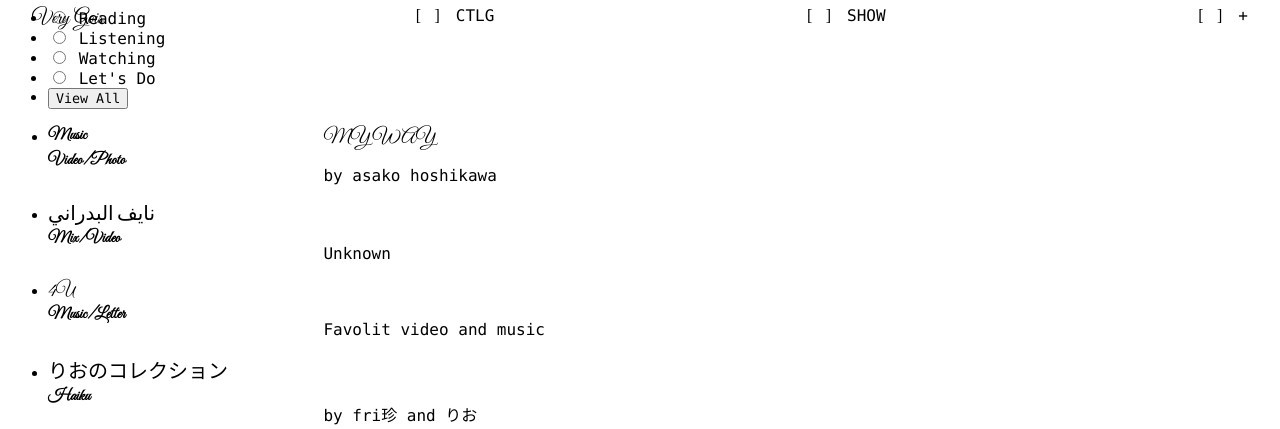
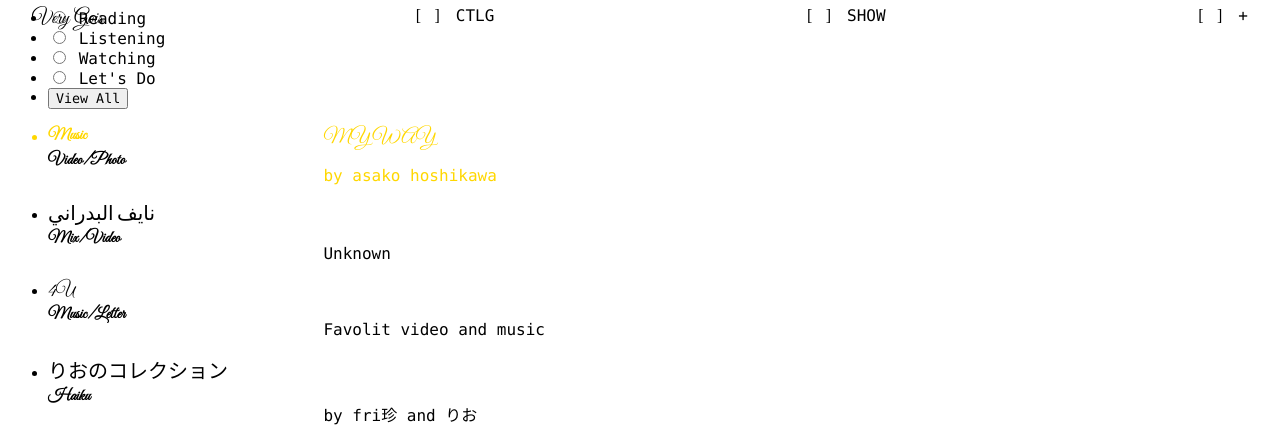
Before and after one commit to verygois/vg.pe.hu, a PHP site: page /up/index.php in a window 1280 px wide, with the pointer over the restyled element. Shown: the top 429 px of the page. Run offline with PHP 8.4, Linux system fonts and the light colour scheme; some libraries are stand-ins or nearby versions.

Commit message:
Update index.php

```diff
--- a/up/index.php
+++ b/up/index.php
@@ -72,6 +72,7 @@ $("#menu").load("/cv/menu.html");
   pointer-events: none;
 }
 .list p {width:77.5%; float:right;}
+.list li:hover {color:gold;}
 </style>
 </head>
 <body>
```
